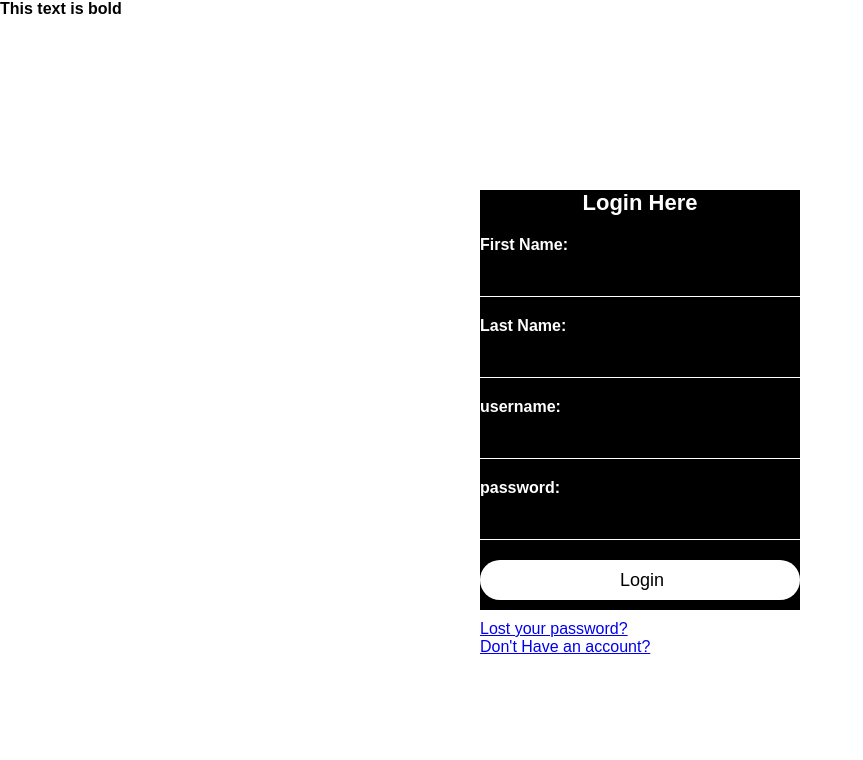
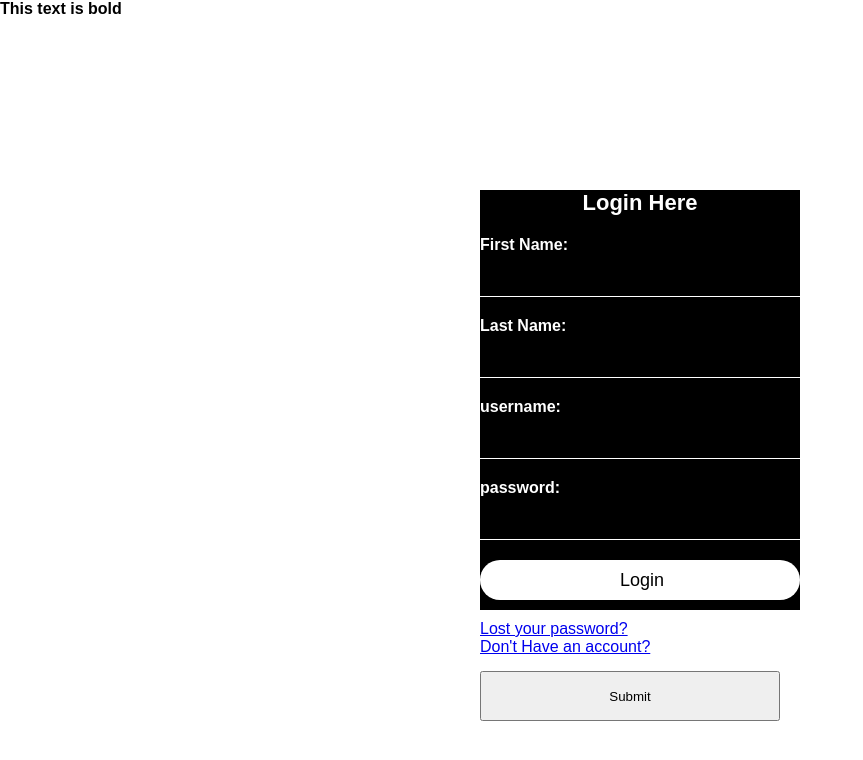
Before and after one commit to melo-02/EdufyClient, a React (Create React App) app: page / in a window 1280 px wide. Shown: the top 760 px of the page, without its empty margins (0-863 px from the left). Built offline with nearby package versions, Linux system fonts and the light colour scheme.

Commit message:
button maybe

```diff
--- a/src/App.js
+++ b/src/App.js
@@ -117,7 +117,7 @@ function App() {
 
               <a href ="#"> Don't Have an account? </a><br></br>
 
-
+              <button onClick={addUser}>Submit</button>
 
 
 
```
